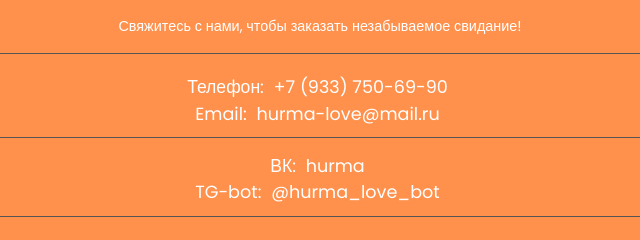
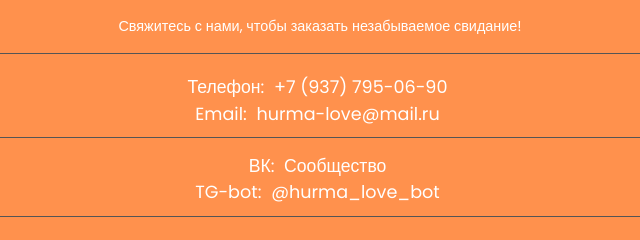
Before and after one commit to Roman-Akimov/hurma.io, a plain HTML site: page index.html in a window 1280 px wide. Shown: the part 2491-2731 px from the top of the page, 320-960 px from the left. Drawn offline with nearby package versions, Linux system fonts and the light colour scheme.

Commit message:
Update index.html

```diff
--- a/index.html
+++ b/index.html
@@ -233,11 +233,11 @@
         </p>
         <div class="contact-details">
           <p>
-            Телефон: <a href="tel:+7933750690">+7 (933) 750-69-90</a><br />
+            Телефон: <a href="tel:+7933750690">+7 (937) 795-06-90</a><br />
             Email: <a href="mailto:hurma-love@mail.ru">hurma-love@mail.ru</a>
           </p>
           <p>
-            ВК: <a href="https://vk.com/hurmawithlove">hurma</a><br />
+            ВК: <a href="https://vk.com/hurmawithlove">Сообщество</a><br />
             TG-bot: <a href="https://t.me/hurma_love_bot">@hurma_love_bot</a>
           </p>
           <button
```
